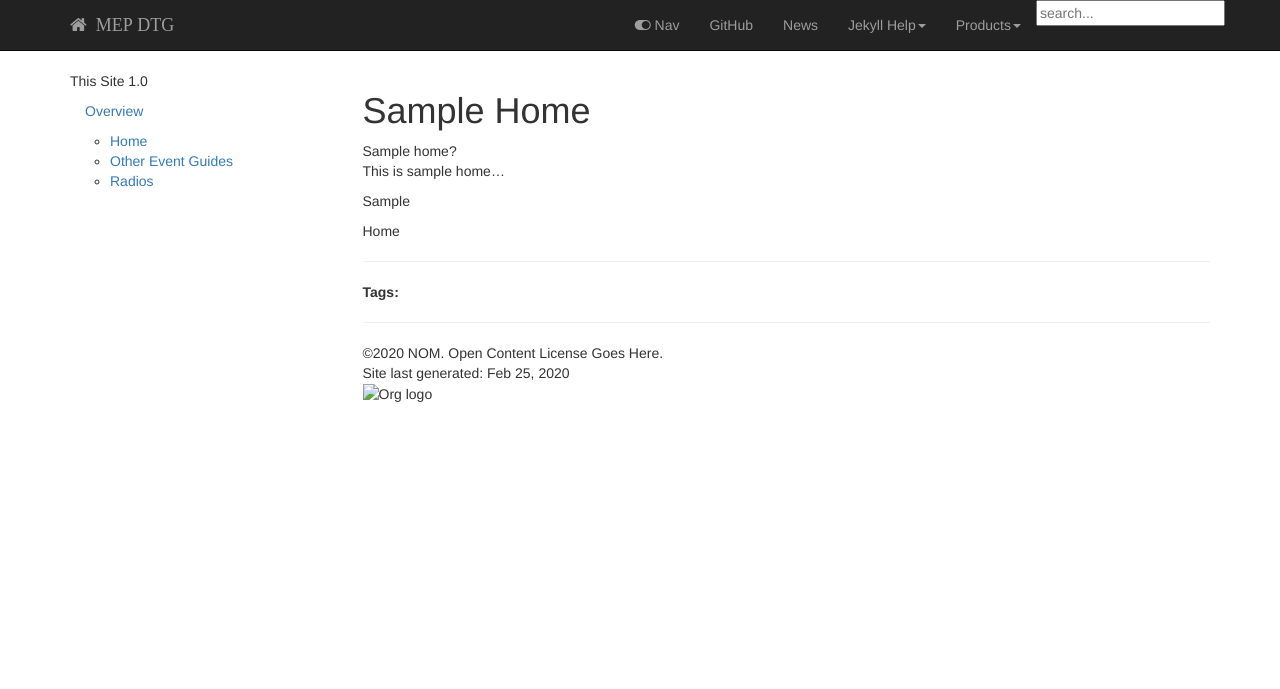
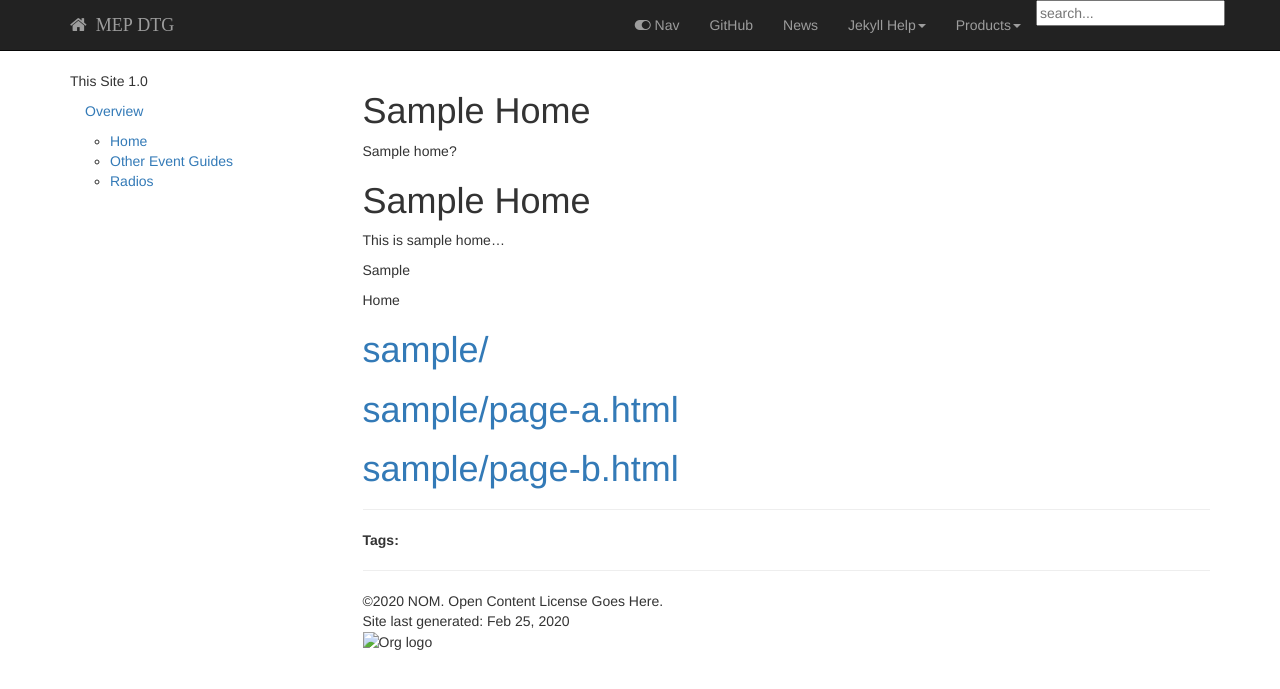
Before and after one commit to raster/nom, a Jekyll site: the page built from samples/index.md, in a window 1280 px wide. Shown: the top 689 px of the page. Built offline with Jekyll 4.4.1, drawn with Linux system fonts in a browser that asks for light colours; nearby versions of some CDN libraries; library files that are not in the unit come from our copies; comment, search, counter and statistics services are not loaded.

Commit message:
Update index.md

```diff
--- a/samples/index.md
+++ b/samples/index.md
@@ -7,12 +7,17 @@ permalink: samples/index.html
 summary: Sample home?
 ---
 
+# Sample Home
+
 This is sample home...
 
 Sample
 
 Home
 
+# [sample/](Sample Home)
+# [sample/page-a.html](Sample Page A)
+# [sample/page-b.html](Sample Page B)
 
 ---
 
```
